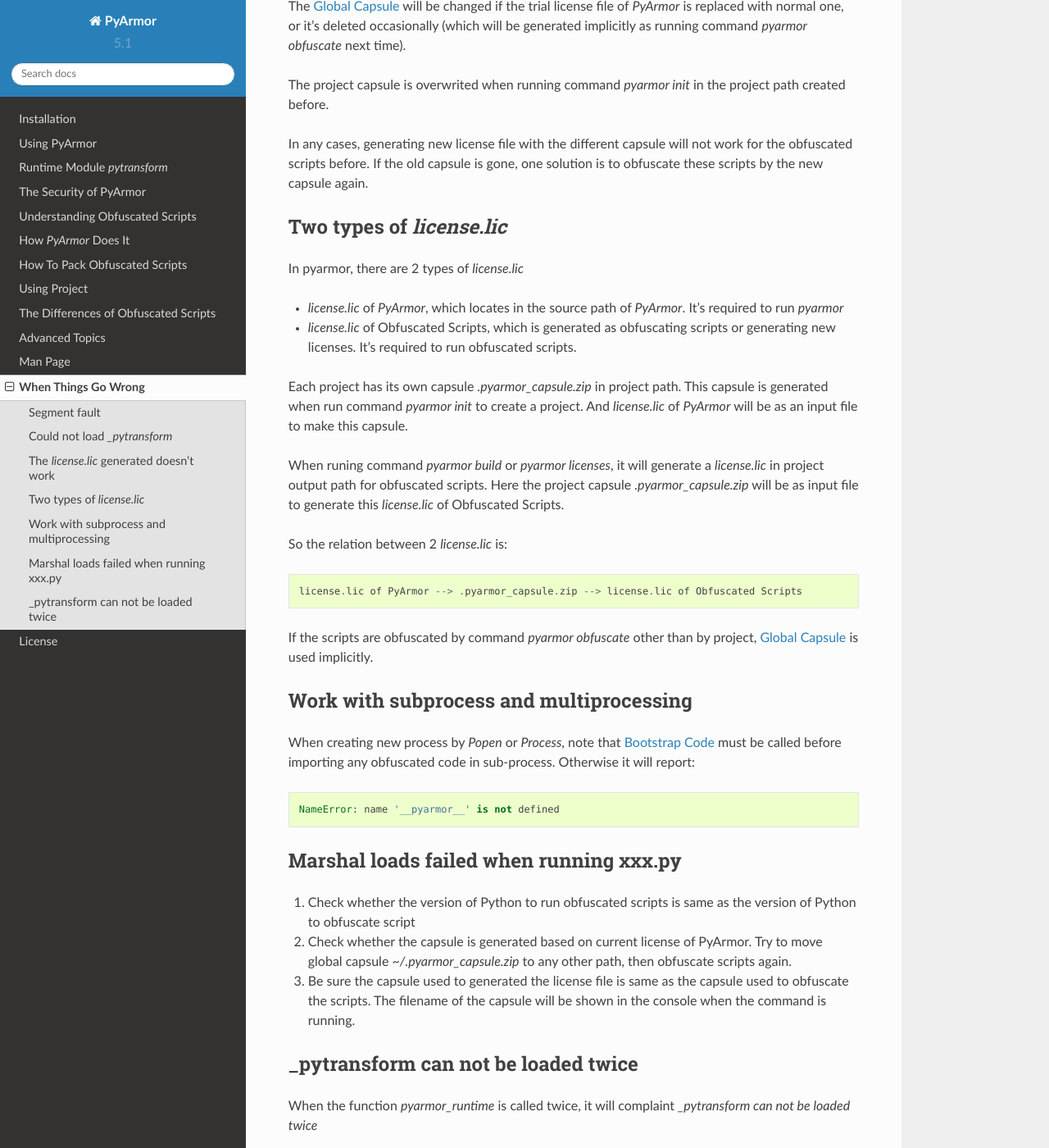
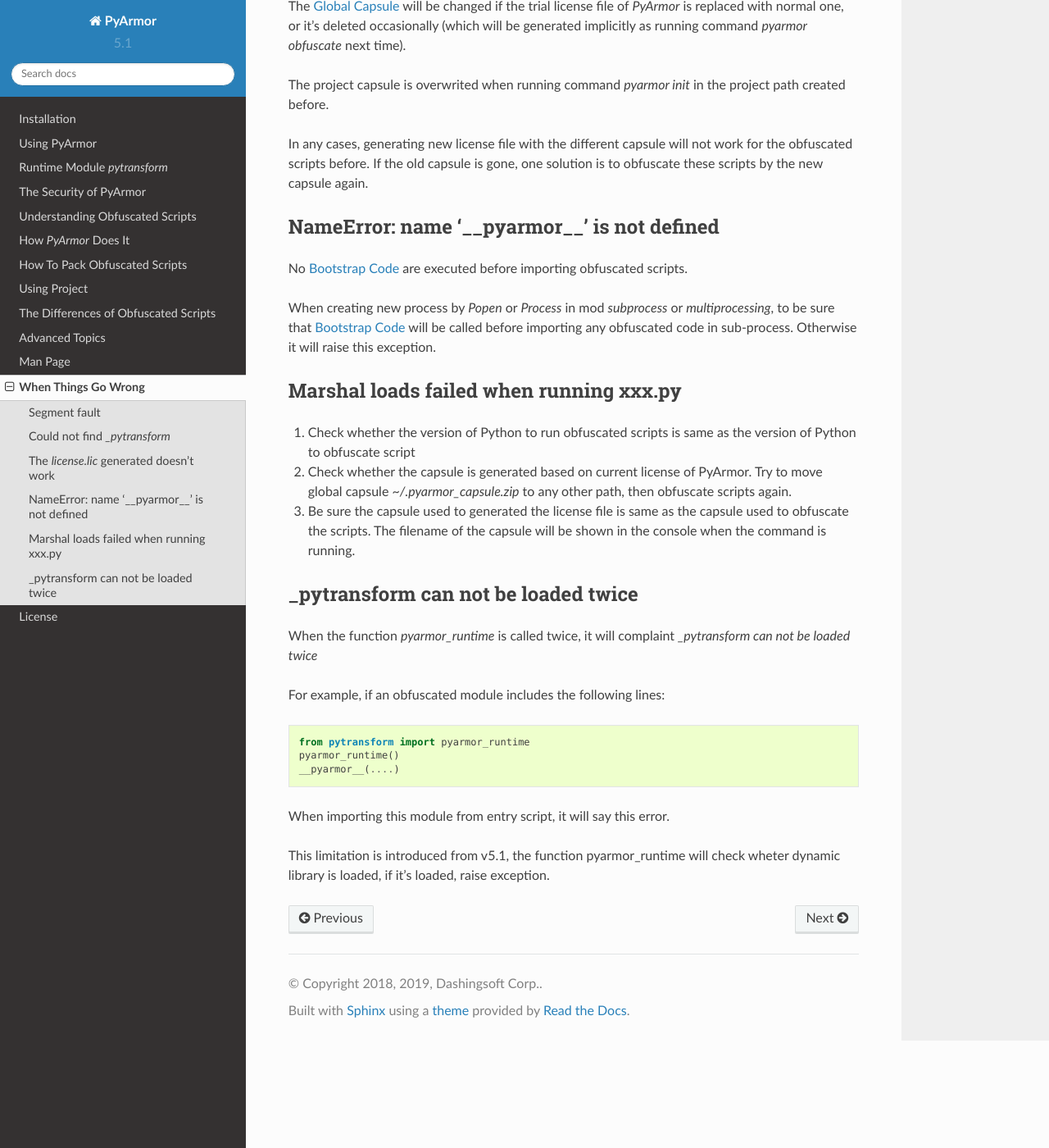
Before and after one commit to dashingsoft/pyarmor, a Sphinx documentation site: the page built from docs/questions.rst, in a window 1280 px wide and 1400 px high, scrolled down 1351 px. Shown: the whole window at 82% size. Built offline with Sphinx 7.4.7 and the Read the Docs theme 2.0.0, drawn with Linux system fonts in a browser that asks for light colours; some of the changed text lies outside the part shown.

Commit message:
Refine docs

```diff
--- a/docs/questions.rst
+++ b/docs/questions.rst
@@ -16,7 +16,7 @@
 * Running obfuscated script by the debug version Python
 * Obfuscating scripts by Python 2.6 but running the obfuscated scripts by Python 2.7
 
-Could not load `_pytransform`
+Could not find `_pytransform`
 -----------------------------
 
 Generally, the dynamic library `_pytransform` is in the same path of
@@ -73,43 +73,16 @@
 gone, one solution is to obfuscate these scripts by the new capsule
 again.
 
-Two types of `license.lic`
---------------------------
+NameError: name '__pyarmor__' is not defined
+--------------------------------------------
 
-In pyarmor, there are 2 types of `license.lic`
+No :ref:`Bootstrap Code` are executed before importing obfuscated
+scripts.
 
-* `license.lic` of |PyArmor|, which locates in the source path of
-  |PyArmor|. It's required to run `pyarmor`
-
-* `license.lic` of Obfuscated Scripts, which is generated as
-  obfuscating scripts or generating new licenses. It's required to run
-  obfuscated scripts.
-
-Each project has its own capsule `.pyarmor_capsule.zip` in project
-path. This capsule is generated when run command `pyarmor init` to
-create a project. And `license.lic` of |PyArmor| will be as an input
-file to make this capsule.
-
-When runing command `pyarmor build` or `pyarmor licenses`, it will
-generate a `license.lic` in project output path for obfuscated
-scripts. Here the project capsule `.pyarmor_capsule.zip` will be as
-input file to generate this `license.lic` of Obfuscated Scripts.
-
-So the relation between 2 `license.lic` is::
-
-    license.lic of PyArmor --> .pyarmor_capsule.zip --> license.lic of Obfuscated Scripts
-
-If the scripts are obfuscated by command `pyarmor obfuscate` other
-than by project, :ref:`Global Capsule` is used implicitly.
-
-Work with subprocess and multiprocessing
-----------------------------------------
-
-When creating new process by `Popen` or `Process`, note that
-:ref:`Bootstrap Code` must be called before importing any obfuscated
-code in sub-process. Otherwise it will report::
-
-    NameError: name '__pyarmor__' is not defined
+When creating new process by `Popen` or `Process` in mod `subprocess`
+or `multiprocessing`, to be sure that :ref:`Bootstrap Code` will be
+called before importing any obfuscated code in sub-process. Otherwise
+it will raise this exception.
 
 Marshal loads failed when running xxx.py
 ----------------------------------------
```
Also changed, not shown: docs/understand-obfuscated-scripts.rst (+29 -0 lines).
